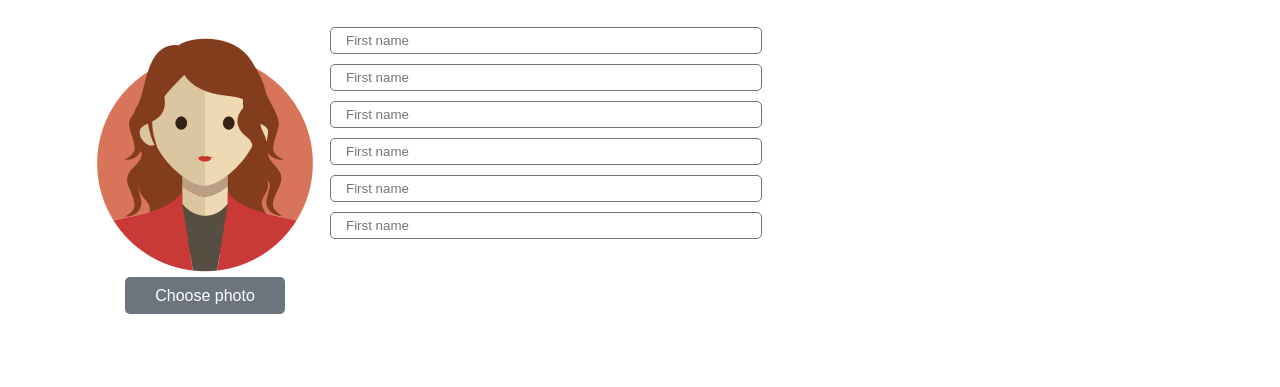
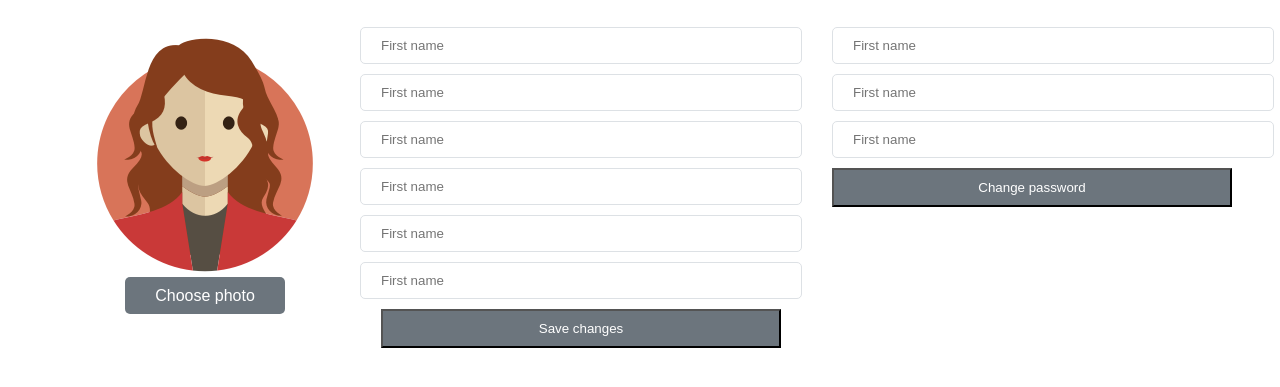
Before and after one commit to Beyond32/git-lesson, a plain HTML site: page index.html in a window 1280 px wide. Shown: the part 209-596 px from the top of the page. Drawn offline with Linux system fonts and the light colour scheme.

Commit message:
create change password form

```diff
--- a/index.html
+++ b/index.html
@@ -58,7 +58,16 @@
             <input placeholder="First name" type="text" name="" id="" />
             <input placeholder="First name" type="text" name="" id="" />
             <input placeholder="First name" type="text" name="" id="" />
+            <button class="student-info-button">Save changes</button>
           </div>
+          <form class="password-change-form" action="" method="POST">
+            <div class="change-password-block">
+              <input placeholder="First name" type="text" name="" id="" />
+              <input placeholder="First name" type="text" name="" id="" />
+              <input placeholder="First name" type="text" name="" id="" />
+              <button class="student-info-button">Change password</button>
+            </div>
+          </form>
         </form>
       </div>
     </div>
--- a/style.css
+++ b/style.css
@@ -60,6 +60,8 @@ body {
 }
 .form {
   margin: 30px 80px;
+  display: flex;
+  /* justify-content: space-between; */
 }
 
 .choose-image {
@@ -74,10 +76,12 @@ body {
   background-color: #6c757d;
   color: #ffff;
   border-radius: 5px;
+  cursor: pointer;
 }
 
 .profile-change-form {
   display: flex;
+  justify-content: space-between;
 }
 .profile-change-form input[type="file"] {
   width: 0.1px;
@@ -86,14 +90,44 @@ body {
   position: absolute;
   z-index: -10;
 }
+.student-info-form {
+  display: flex;
+  flex-direction: column;
+  align-items: center;
+}
 .student-info-form input {
+  margin: 0px 30px;
   width: 400px;
   display: flex;
-  padding: 5px 15px;
+  padding: 10px 20px;
   margin-bottom: 10px;
   border-radius: 5px;
-  border: 1px solid #6c757d;
+  border: 1px solid #dde1e5;
+}
+.student-info-button {
+  background-color: #6c757d;
+  color: white;
+  width: 400px;
+  padding: 10px 20px;
+  box-shadow: none;
 }
 .change-password-form input {
+  width: 400px;
   display: flex;
+  padding: 10px 20px;
+  margin-bottom: 10px;
+  border-radius: 5px;
+  border: 1px solid #dde1e5;
 }
+.change-password-block input {
+  width: 400px;
+  display: flex;
+  padding: 10px 20px;
+  margin-bottom: 10px;
+  border-radius: 5px;
+  border: 1px solid #dde1e5;
+}
+.change-password-block {
+  display: flex;
+  flex-direction: column;
+}
```
